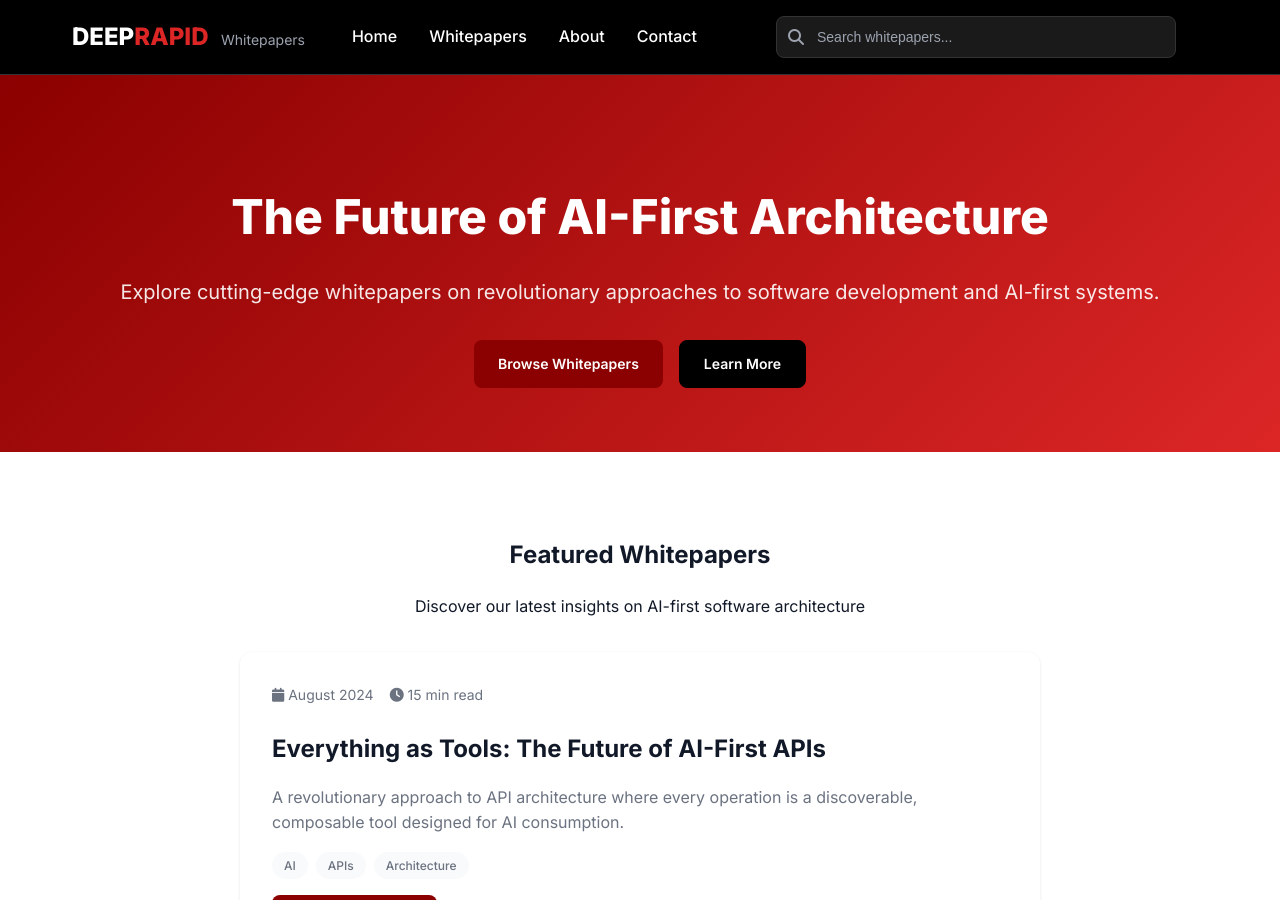
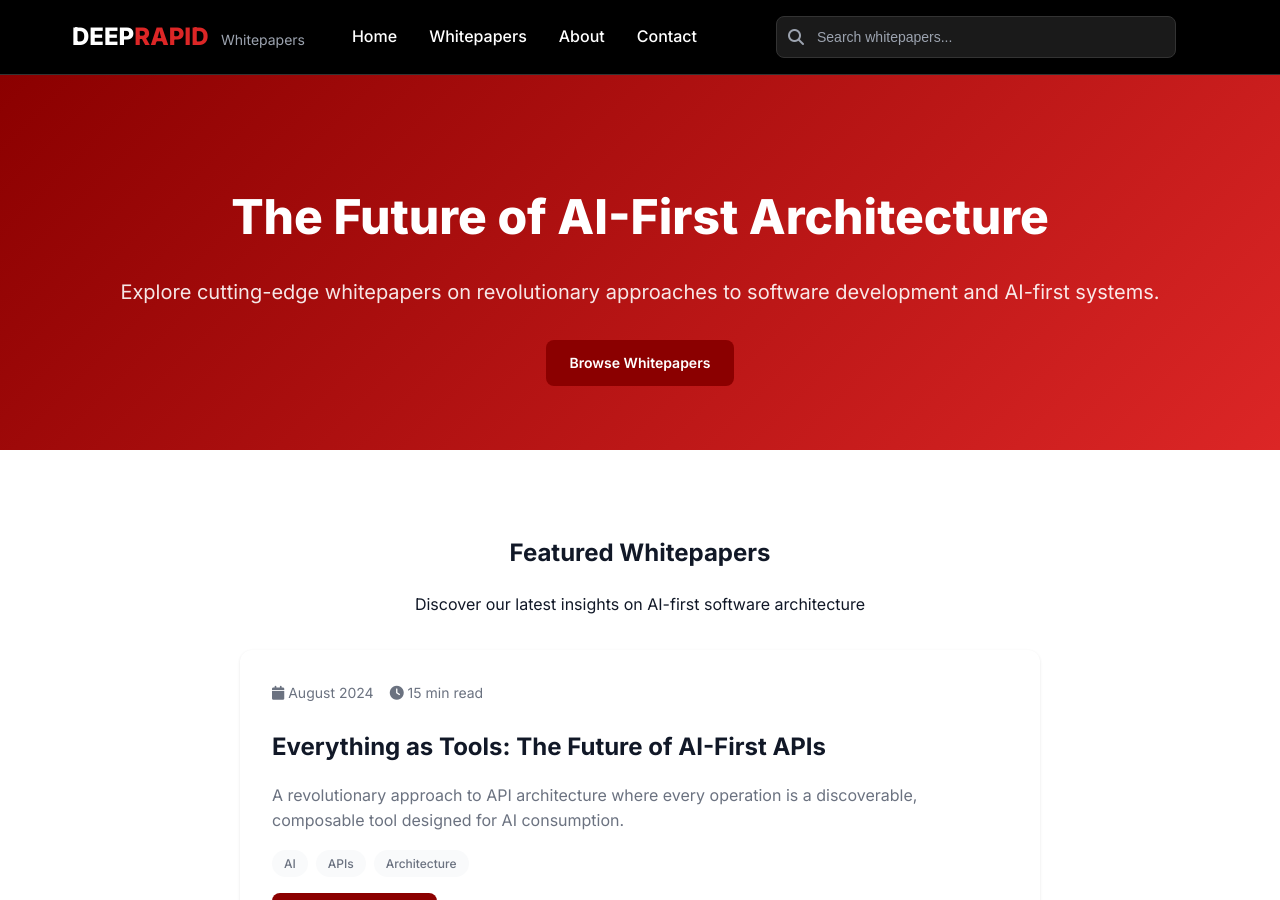
Before and after one commit to deeprapid/whitepapers, a Jekyll site: the page built from index.html, in a window 1280 px wide and 900 px high. Built offline with Jekyll 4.4.1, drawn with Linux system fonts in a browser that asks for light colours; the list of posts is cut into pages by our own code; comment, search, counter and statistics services are not loaded.

Commit message:
Remove Learn More button from hero section

```diff
--- a/index.html
+++ b/index.html
@@ -11,7 +11,6 @@ description: "Thought leadership and technical insights on the future of AI-firs
         <p>Explore cutting-edge whitepapers on revolutionary approaches to software development and AI-first systems.</p>
         <div class="hero-buttons">
             <a href="/whitepapers/" class="btn btn-primary">Browse Whitepapers</a>
-            <a href="#" class="btn btn-outline-light">Learn More</a>
         </div>
     </div>
 </section>
```
